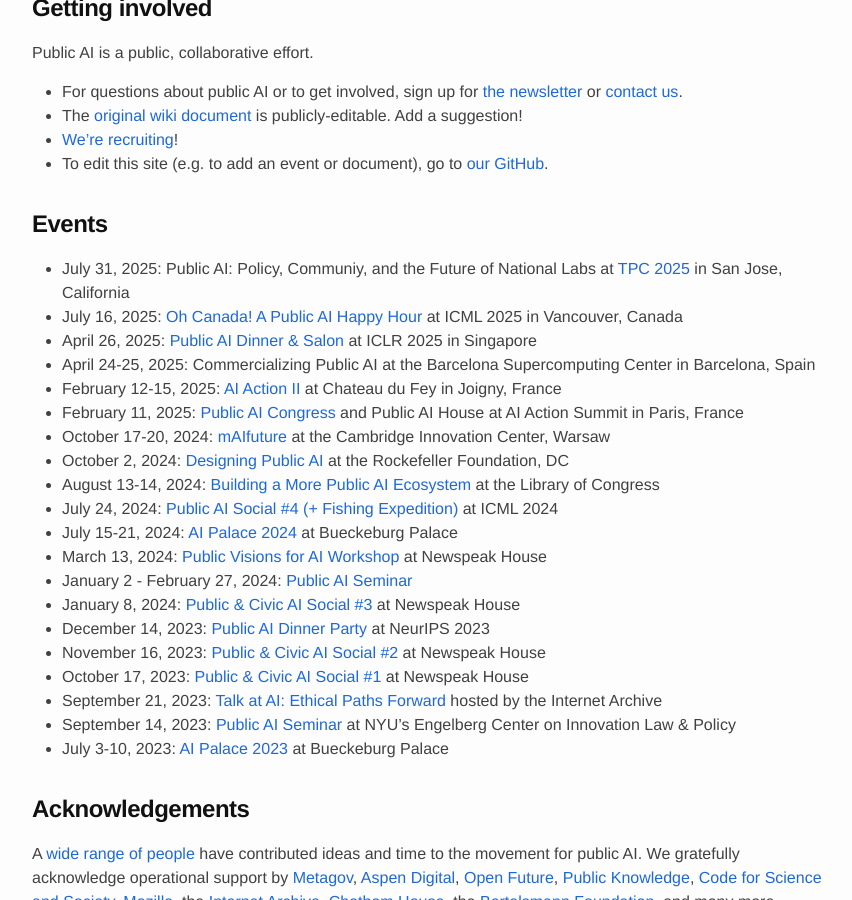
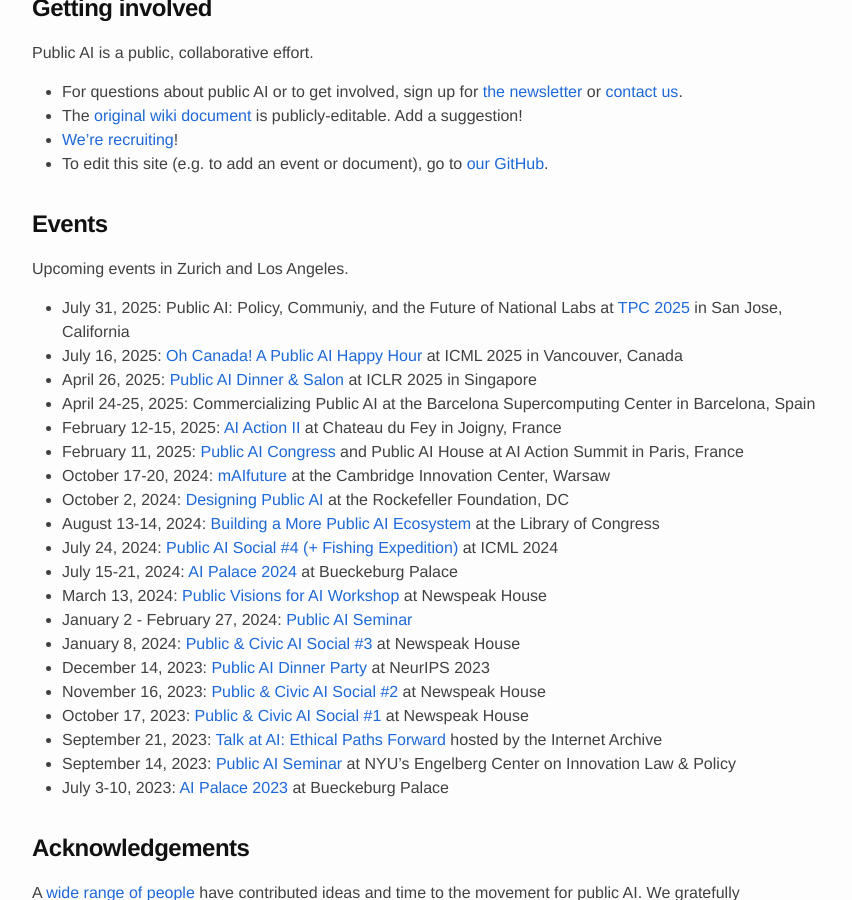
Before and after one commit to manymodels/public-ai, a Jekyll site: the page built from index.md, in a window 1280 px wide and 900 px high, scrolled down 1468 px. Shown: the whole window, without its empty margins (208-1060 px from the left). Built offline with Jekyll 4.4.1, drawn with Linux system fonts in a browser that asks for light colours.

Commit message:
Update index.md

```diff
--- a/index.md
+++ b/index.md
@@ -54,6 +54,7 @@ Public AI is a public, collaborative effort.
 - To edit this site (e.g. to add an event or document), go to [our GitHub](https://github.com/manymodels/public-ai){:target="_blank" rel="noopener"}.
 
 ## Events
+Upcoming events in Zurich and Los Angeles.
 
 <!-- - September 9, 2025: the [1st Public AI Quarterquall](https://lu.ma/g9fafiq0){:target="_blank" rel="noopener"} (online) -->
 - July 31, 2025: Public AI: Policy, Communiy, and the Future of National Labs at [TPC 2025](tpc25.org){:target="_blank" rel="noopener"} in San Jose, California
```
